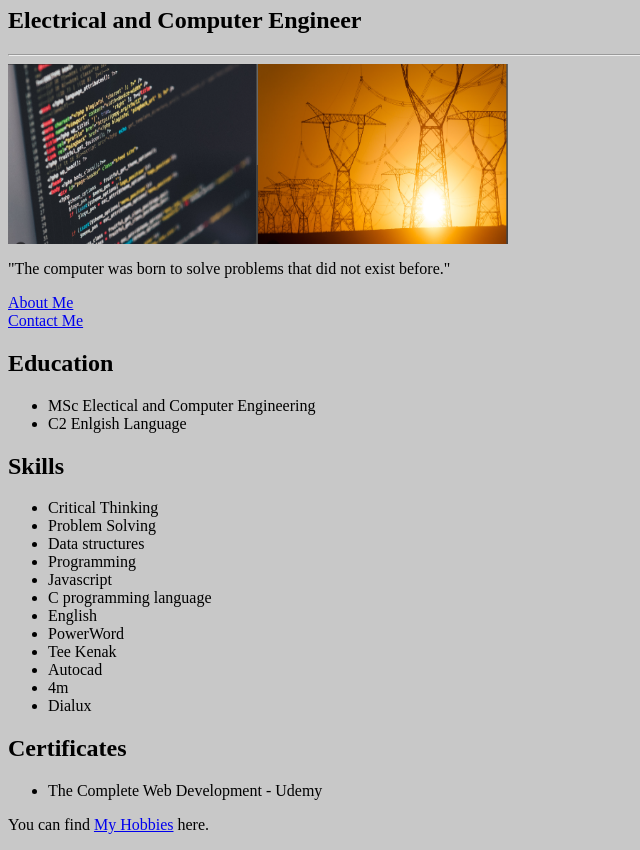
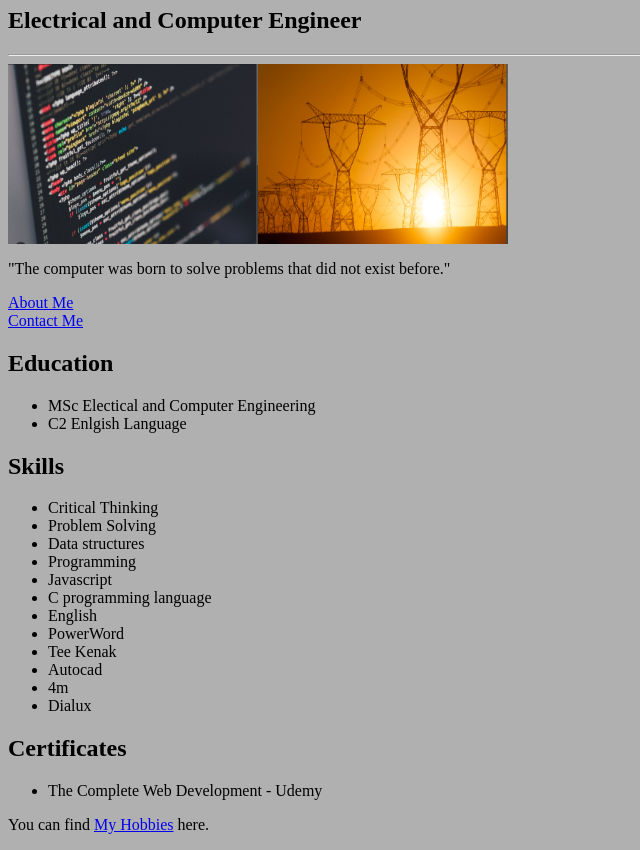
Before and after one commit to AvellasZ/My-Resume, a plain HTML site: page index.html in a window 1280 px wide. Shown: the part 73-923 px from the top of the page, without its empty margins (0-640 px from the left). Drawn offline with Linux system fonts and the light colour scheme.

Commit message:
Update index.html

```diff
--- a/index.html
+++ b/index.html
@@ -4,7 +4,7 @@
         <title>My Resume</title>
         <style>
            html {
-            background-color: rgb(200,200,200);
+            background-color: rgb(176,176,176);
            }
             .home_images {
                 display: flex;
```
